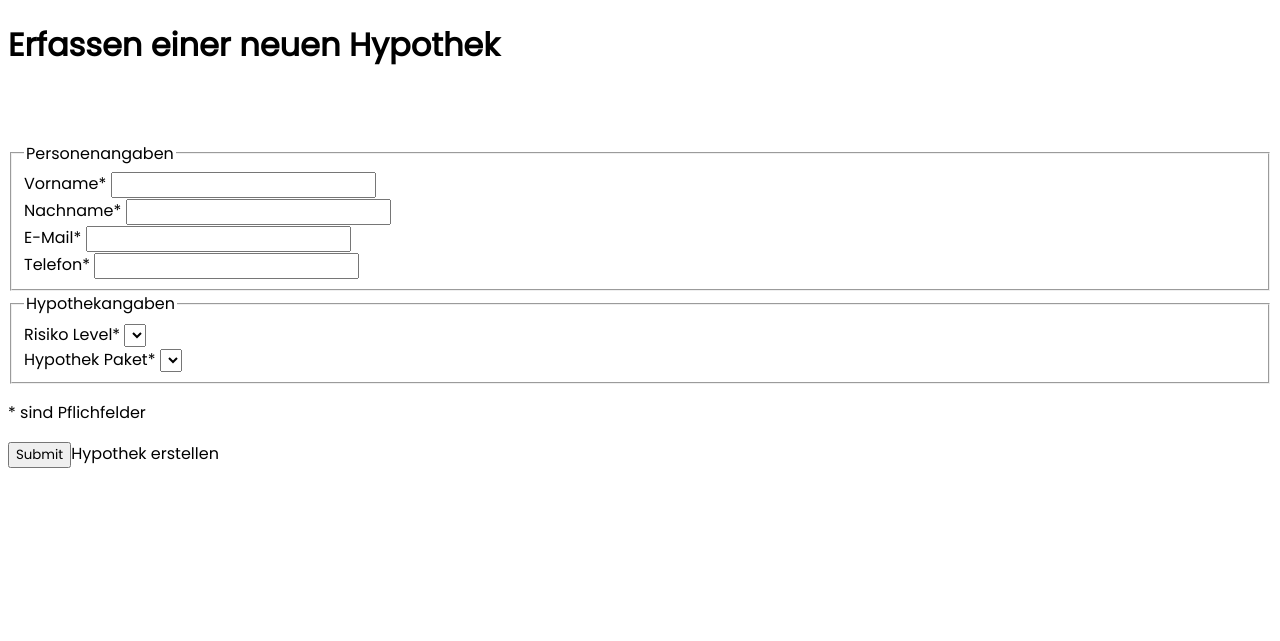
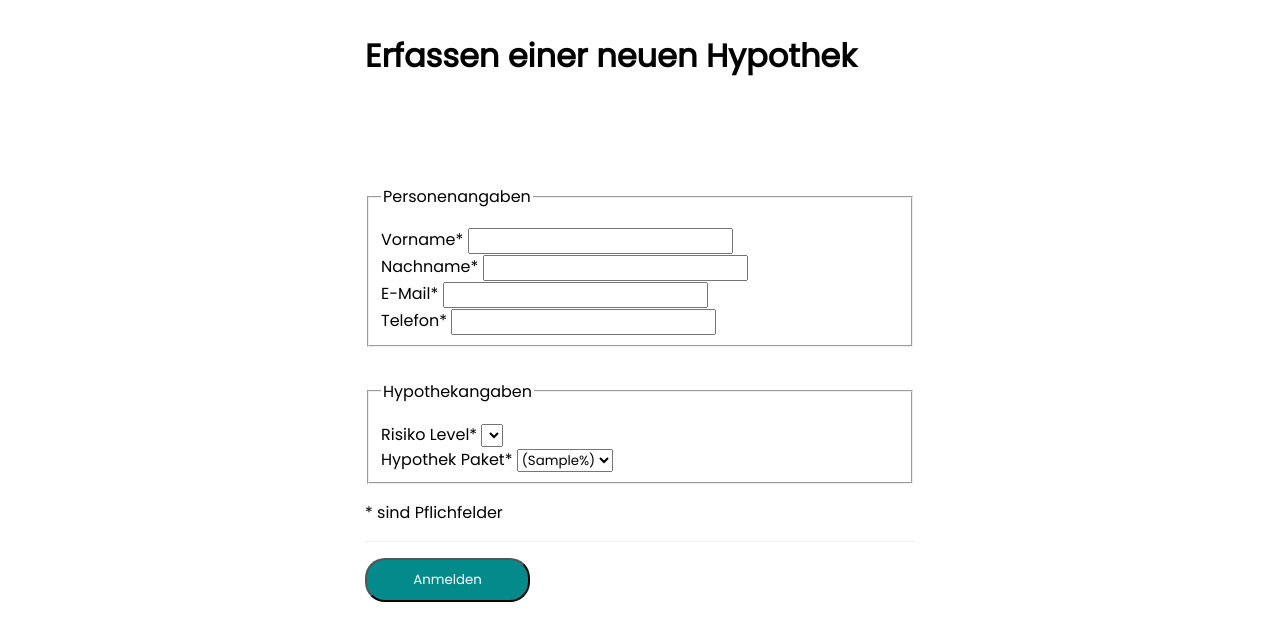
Before and after one commit to Manuel-Schmid/M307Project, a PHP site: page /Views/createMortgageView.php in a window 1280 px wide. Shown: the top 641 px of the page. Run offline with PHP 8.4, Linux system fonts and the light colour scheme; tables that the repository leaves empty or names only in its code hold one stand-in row (values such as "Sample post"); data that the repository does not hold is empty.

Commit message:
edited createMortageView, changed CRUD (again)

```diff
--- a/Views/createMortgageView.php
+++ b/Views/createMortgageView.php
@@ -3,53 +3,53 @@ $noError = false;
 
 $errorList = [];
 
-$firstname    = $_POST['firstname']    ?? '';
-$lastname     = $_POST['lastname']     ??'';
-$email        = $_POST['email']        ?? '';
-$phone        = $_POST['phone']        ?? '';
-$riskLevel    = $_POST['riskLevel']    ?? '';
-$mortgagePackage = $_POST['mortgagePackage']    ??'';
+$firstname = $_POST['firstname'] ?? '';
+$lastname = $_POST['lastname'] ?? '';
+$email = $_POST['email'] ?? '';
+$phone = $_POST['phone'] ?? '';
+$riskLevel = $_POST['riskLevel'] ?? '';
+$mortgagePackage = $_POST['mortgagePackage'] ?? '';
 
-if($_SERVER['REQUEST_METHOD'] === 'POST') {
+if ($_SERVER['REQUEST_METHOD'] === 'POST') {
 
 
-    $firstname  = trim($firstname);
-    $lastname   = trim($lastname);
-    $email      = trim($email);
-    $phone      = trim($phone);
-    $riskLevel  = trim($riskLevel);
+    $firstname = trim($firstname);
+    $lastname = trim($lastname);
+    $email = trim($email);
+    $phone = trim($phone);
+    $riskLevel = trim($riskLevel);
     $mortgagePackage = trim($mortgagePackage);
 
 
-    if($firstname === '') {
+    if ($firstname === '') {
         $errorList[] = 'Bitte geben Sie einen Vornamen ein.';
     }
 
-    if($lastname === '') {
+    if ($lastname === '') {
         $errorList[] = 'Bitte geben Sie einen Nachname ein.';
     }
 
-    if($email === '') {
+    if ($email === '') {
         $errorList[] = 'Bitte geben Sie eine Email ein.';
-    } elseif(strpos($email, '@') === false) {
+    } elseif (strpos($email, '@') === false) {
         $errorList[] = 'Die Email-Adresse "' . $email . '" ist ungültig.';
     }
 
-    if($phone === '') {
+    if ($phone === '') {
         $errorList[] = 'Bitte geben Sie eine Telefonnummer ein.';
-    } elseif( ! preg_match('/^[\+ 0-9]+$/', $phone)) {
+    } elseif (!preg_match('/^[\+ 0-9]+$/', $phone)) {
         $errorList[] = 'Die Telefonnummer "' . $phone . '" ist ungültig.';
     }
 
-    if($riskLevel === '') {
+    if ($riskLevel === '') {
         $errorList[] = 'Bitte wählen Sie ein Risikolevel.';
     }
 
-    if($mortgagePackage === '') {
+    if ($mortgagePackage === '') {
         $errorList[] = 'Bitte wählen Sie ein Hypothek-Paket.';
     }
 
-    if(count($errorList) === 0) {
+    if (count($errorList) === 0) {
         $noError = true;
     }
 
@@ -69,23 +69,23 @@ if($_SERVER['REQUEST_METHOD'] === 'POST') {
     <title>Hypothek erfassen</title>
 </head>
 <body>
-
+<div class="wrapper">
     <?php
     require("../Models/CRUD.php");
     ?>
-<h1>Erfassen einer neuen Hypothek</h1>
-<?php if($noError): ?>
+    <h1 class = "form-title">Erfassen einer neuen Hypothek</h1>
+    <?php if ($noError): ?>
 
-    <h1 class="form-title">Erfassen erfolgreich!</h1>
+        <p1 class=success>Speichern der Hypothek erfolgreich</p1>
 
     <?php else: ?>
 
-<!--    <h1 class="form-title"></h1>-->
+
 
         <!-- SCHRITT 2 -->
-    <?php if(count($errorList) > 0): ?>
+        <?php if (count($errorList) > 0): ?>
             <ul class="errors">
-            <?php foreach($errorList as $error): ?>
+                <?php foreach ($errorList as $error): ?>
                     <li><?= $error ?></li>
                 <?php endforeach; ?>
             </ul>
@@ -97,47 +97,60 @@ require("../Models/CRUD.php");
 
     <form action="" method="post">
         <fieldset>
-        <legend>Personenangaben</legend>
-        <label for="firstname">Vorname*</label>
+            <legend class="form-legend">Personenangaben</legend>
+            <div class="form-group">
+            <label class="form-label" for="firstname">Vorname*</label>
             <input type="text" id="firstname" name="firstname"><br>
-
-        <label for="lastname">Nachname*</label>
+            </div>
+            <div class="form-group">
+            <label  class="form-label" for="lastname">Nachname*</label>
             <input type="text" id="lastname" name="lastname"><br>
-
-        <label for="email">E-Mail*</label>
+            </div>
+            <div class="form-group">
+            <label class="form-label" for="email">E-Mail*</label>
             <input type="text" id="email" name="email"><br>
-
-        <label for="phone">Telefon*</label>
+            </div>
+            <div class="form-group">
+            <label class="form-label" for="phone">Telefon*</label>
             <input type="text" id="phone" name="phone"><br>
+            </div>
+            <div class="form-group">
         </fieldset>
         <fieldset>
-        <legend>Hypothekangaben</legend>
+            <legend class="form-legend" >Hypothekangaben</legend>
 
-        <label for="riskLevel">Risiko Level*</label>
+            <div class="form-group">
+            <label class="form-label" for="riskLevel">Risiko Level*</label>
             <select id="riskLevel" name="riskLevel">
                 <?php
                 $levels = getAllRiskLevels();
                 for ($i = 0; $i < count($levels); $i++) {
                     $val = $levels[$i]['riskLevel'];
-                echo "<option value ='$val'>" .$val. "</option>";
+                    echo "<option value ='$val'>" . $val . "</option>";
                 }
                 ?>
             </select><br>
-
-        <label for="mortgagePackage">Hypothek Paket*</label>
+            </div>
+            <div class="form-group">
+            <label class="form-label" for="mortgagePackage">Hypothek Paket*</label>
             <select id="mortgagePackage" name="mortgagePackage">
                 <?php
                 $packages = getAllPackages();
                 for ($i = 0; $i < count($packages); $i++) {
-                $packageName = $packages[$i]['packageName'];
-                echo "<option value ='$packageName'>" .$packageName. "</option>";
+                    $packageName = $packages[$i]['packageName'] . " (" . $packages[$i]['percentage'] . "%)";
+                    echo "<option value ='$packageName'>" . $packageName . "</option>";
                 }
                 ?>
             </select><br>
+            </div>
         </fieldset>
         <p>* sind Pflichfelder</p>
 
-    <input type="submit" name="form-submit">Hypothek erstellen</input>
+        <div class="form-actions">
+            <input class="menu-button" type="submit" value="Anmelden">
+        </div>
+
     </form>
+</div>
 </body>
 </html>
--- a/Views/css/create-mortgages-styles.css
+++ b/Views/css/create-mortgages-styles.css
@@ -23,6 +23,45 @@ option{
     padding-left: 20px;
 }
 
+.wrapper {
+    margin-top: 2em;
+    width: 80%;
+    max-width: 550px;
+    margin: 2em auto 0;
+}
+
+.form-title {
+    margin-bottom: .7em;
+}
+
+.form-label {
+    margin-top: .7em;
+    margin-bottom: .3em;
+}
+
+fieldset {
+    margin-top: 2em;
+}
+
+.form-legend {
+    margin-bottom: .75em;
+}
+
+.form-legend + .form-group > .form-label:first-child {
+    margin-top: 0;
+}
+
+.option-group {
+    margin-top: 2em;
+}
+
+.form-actions {
+    padding-top: 1em;
+    border-top: 1px solid #eee;
+    margin-top: 1em;
+    margin-bottom: 2em;
+}
+
 .errors {
     border: 1px solid #E20404;
     background: #FFF3F3;
@@ -34,3 +73,11 @@ option{
     padding-left: 4px;
     margin-left: 14px;
 }
+
+.success{
+    border: 1px solid #41ff00;
+    background: #e9ffe8;
+    color: #033901;
+    padding: 1em;
+    border-radius: 4px;
+}
```
Lines whose indentation alone changed are shown as unchanged.
